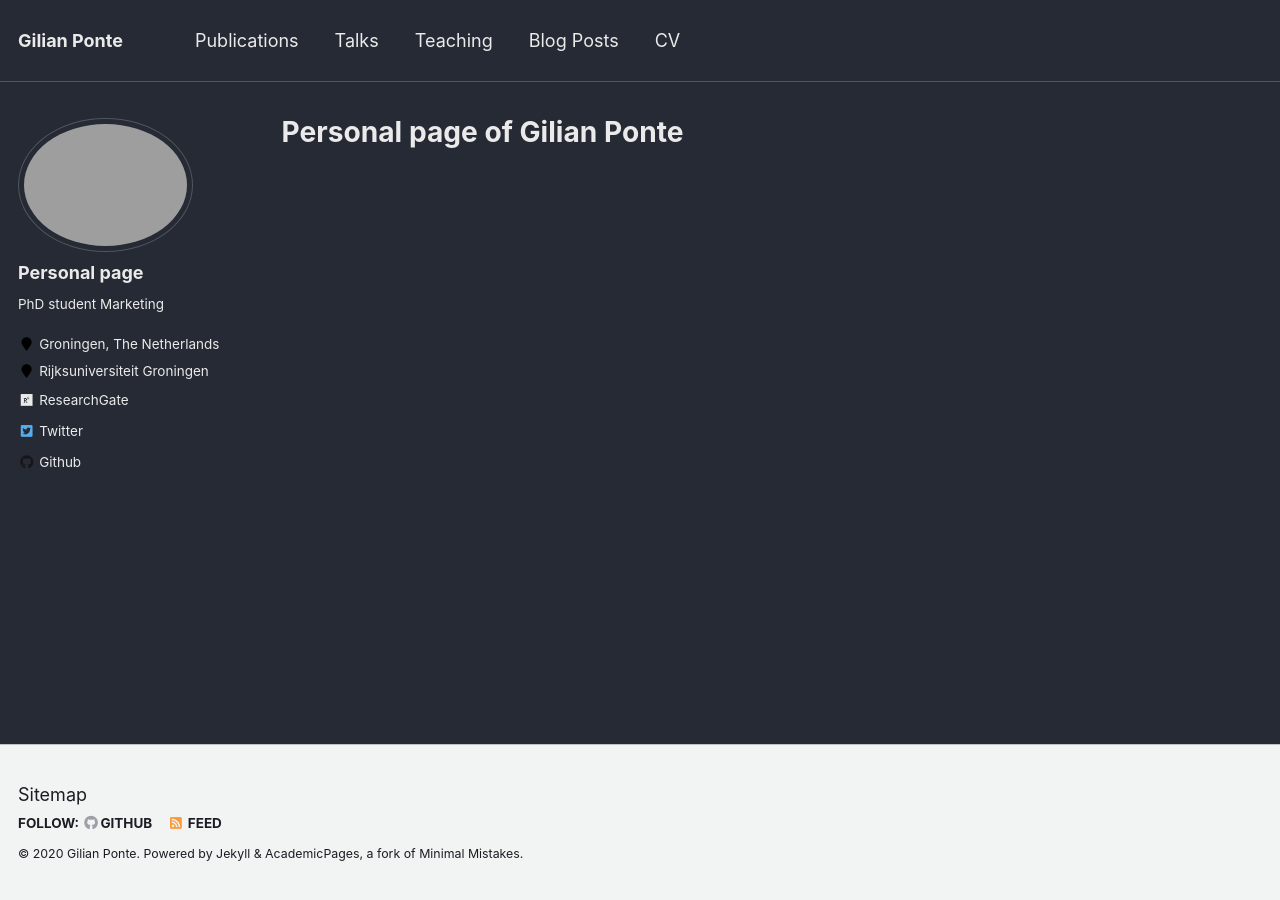
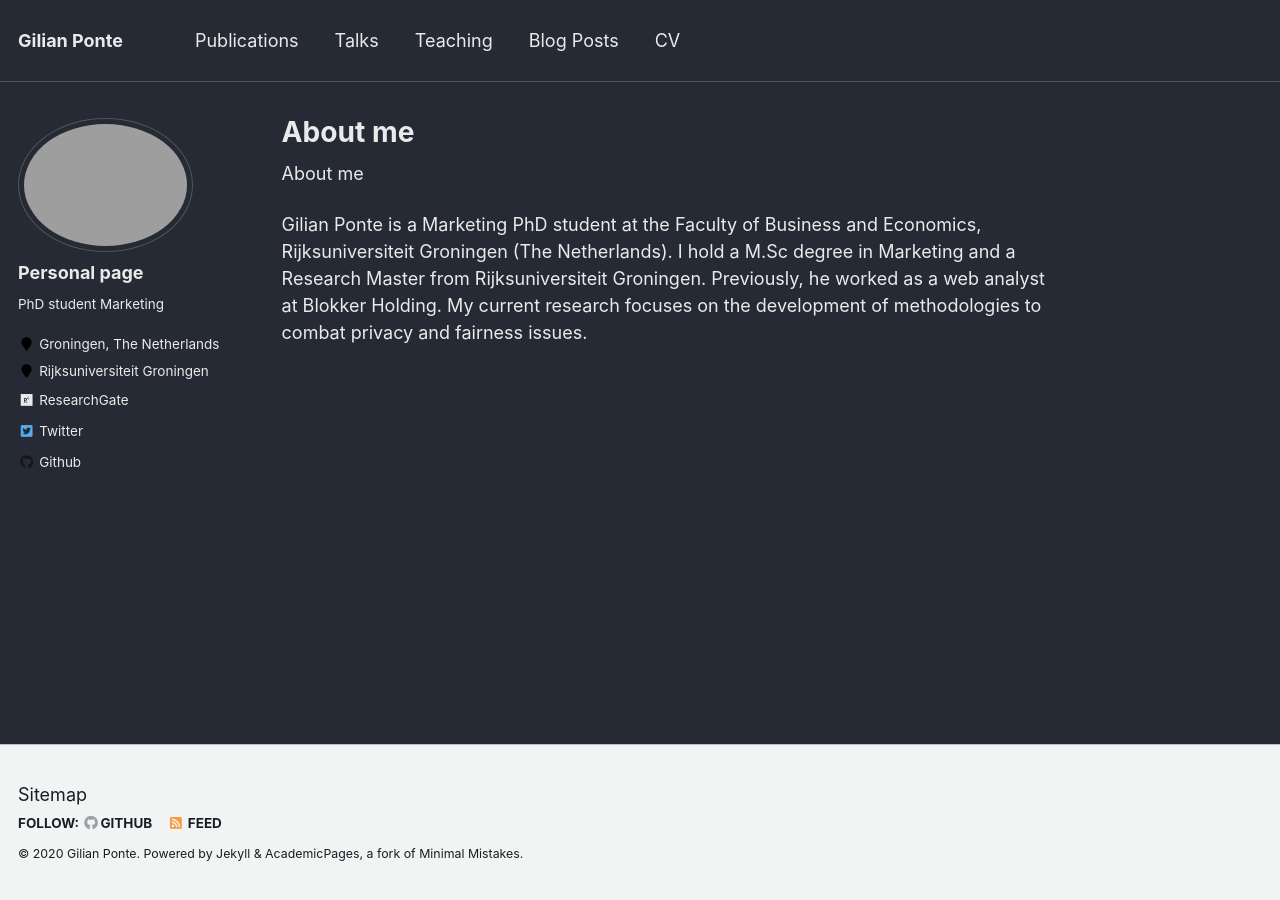
Before and after one commit to GilianPonte/gilianponte.github.io, a Jekyll site: the page built from _pages/about.md, in a window 1280 px wide. Built offline with Jekyll 4.4.1, drawn with Linux system fonts in a browser that asks for light colours.

Commit message:
Update about.md

```diff
--- a/_pages/about.md
+++ b/_pages/about.md
@@ -1,9 +1,13 @@
 ---
 permalink: /
-title: "Personal page of Gilian Ponte"
+title: "About me"
 excerpt: "About me"
 author_profile: true
 redirect_from:
   - /about/
   - /about.html
 ---
+
+About me
+
+Gilian Ponte is a Marketing PhD student at the Faculty of Business and Economics, Rijksuniversiteit Groningen (The Netherlands). I hold a M.Sc degree in Marketing and a Research Master from Rijksuniversiteit Groningen. Previously, he worked as a web analyst at Blokker Holding. My current research focuses on the development of methodologies to combat privacy and fairness issues.
```
